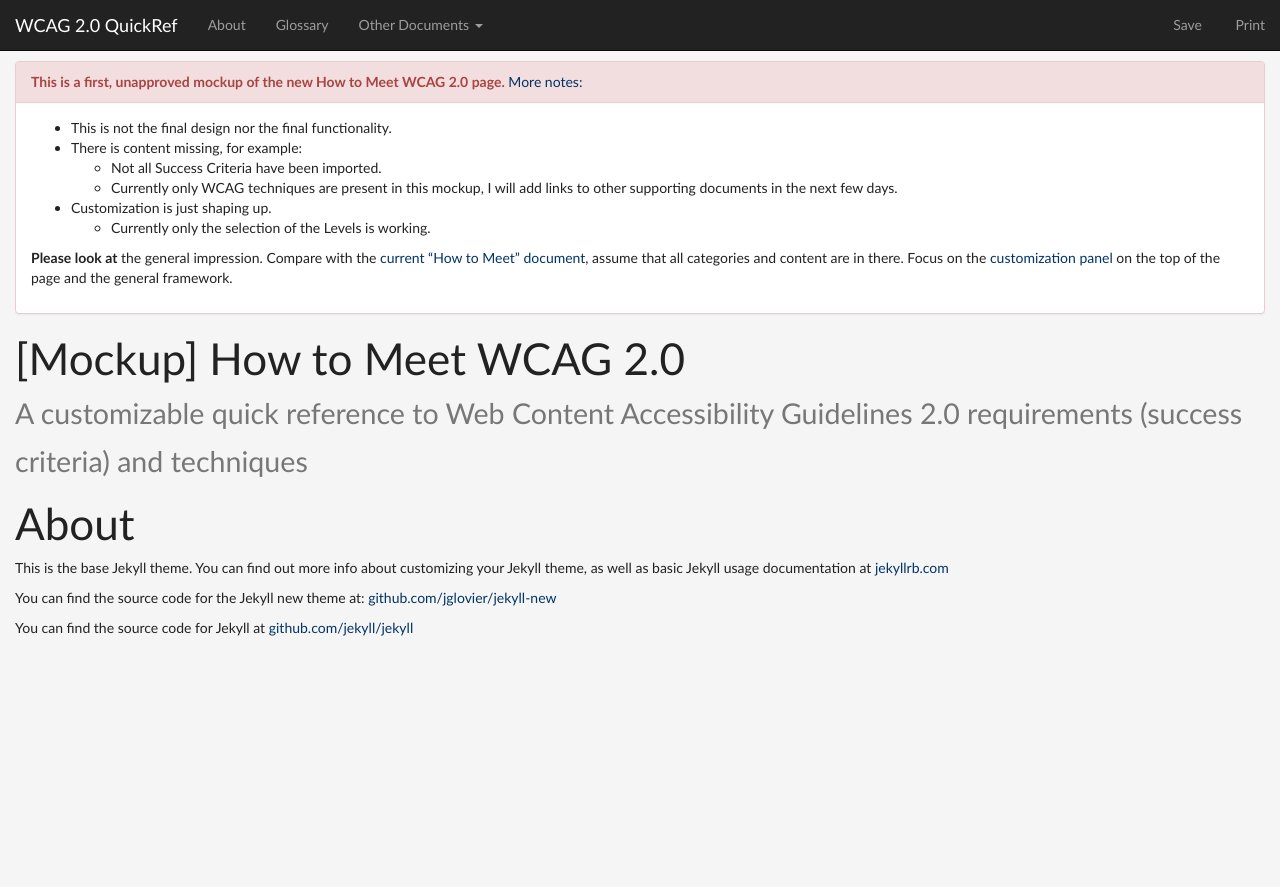
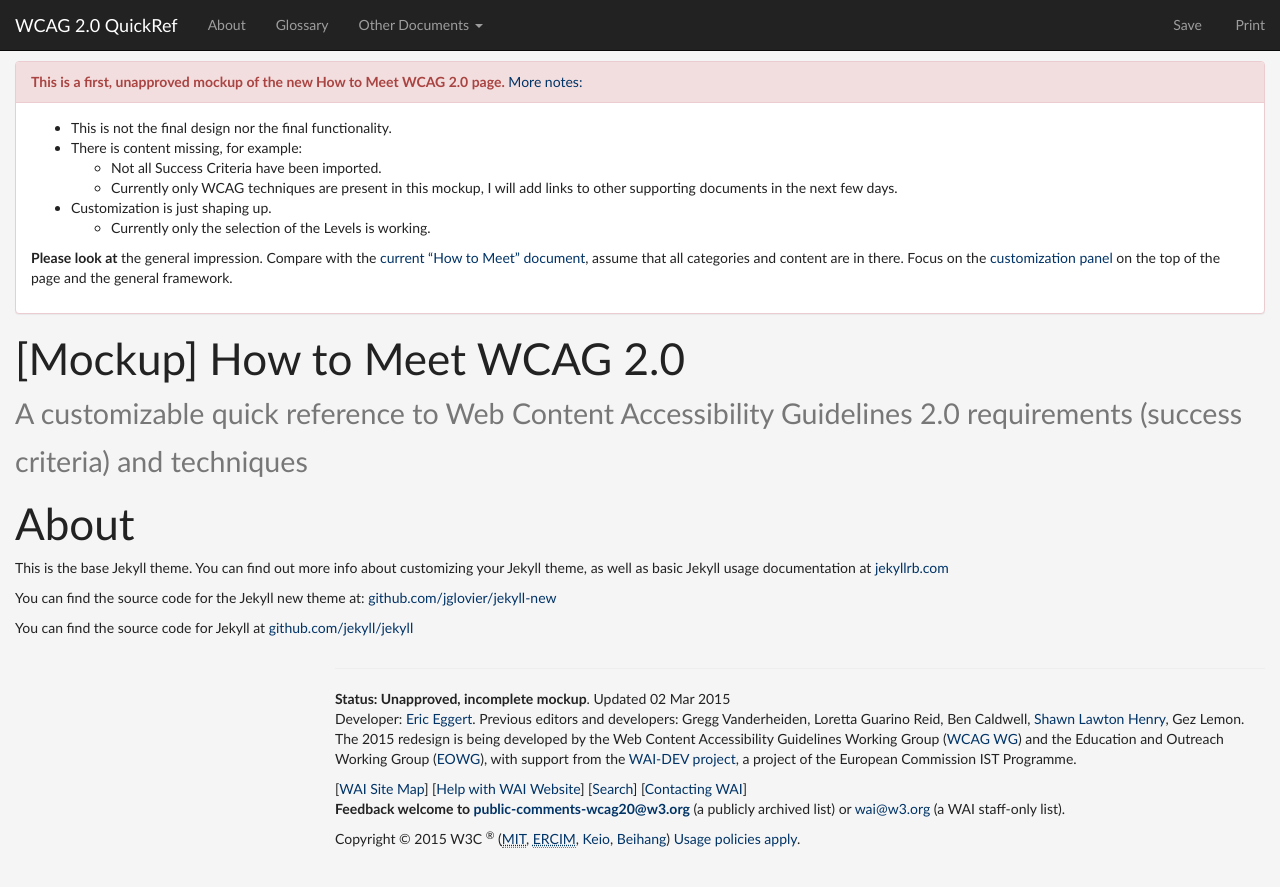
Before and after one commit to w3c/wai-wcag-quickref, a Jekyll site: the page built from about.md, in a window 1280 px wide. Shown: the top 887 px of the page. Built offline with Jekyll 4.4.1, drawn with Linux system fonts in a browser that asks for light colours.

Commit message:
Add footer

```diff
--- a/_includes/footer.html
+++ b/_includes/footer.html
@@ -0,0 +1,15 @@
+<footer role="contentinfo" aria-labelledby="wai_footerheading">
+   <hr>
+   <h2 id="wai_footerheading" class="sr-only">Document Information</h2>
+   <p><strong>Status:</strong><strong> Unapproved, incomplete  mockup</strong>. Updated {{ site.time | date:"%d %b %Y" }}<br />
+      Developer: <a href="http://www.w3.org/People/yatil/">Eric Eggert</a>. Previous editors and developers: Gregg Vanderheiden, Loretta Guarino Reid, Ben Caldwell, <a href="http://www.w3.org/People/Shawn/">Shawn Lawton Henry</a>, Gez Lemon. The 2015 redesign is being developed by the Web Content Accessibility Guidelines Working Group (<a href="http://www.w3.org/WAI/GL/">WCAG WG</a>) and the Education and Outreach Working Group (<a href="http://www.w3.org/WAI/EO/">EOWG</a>),  with support from the <a href="http://www.w3.org/WAI/DEV/">WAI-DEV project</a>, a project of the European Commission IST Programme.</p>
+   <div class="footer-nav">
+      <p>[<a href="http://www.w3.org/WAI/sitemap.html">WAI Site Map</a>] [<a href="http://www.w3.org/WAI/sitehelp.html">Help with WAI Website</a>] [<a href="http://www.w3.org/WAI/search.php">Search</a>] [<a href="/WAI/contacts">Contacting WAI</a>]<br />
+         <strong>Feedback welcome to <a href="mailto:public-comments-wcag20@w3.org?subject=QuickRef_Redesign">public-comments-wcag20@w3.org</a></strong> (a publicly archived list) or <a href="mailto:wai@w3.org">wai@w3.org</a> (a WAI staff-only list).</p>
+   </div>
+   <!-- end footer-nav -->
+   <div class="copyright">
+      <p>Copyright &#xA9; 2015 W3C <sup>&#xAE;</sup> (<a href="http://www.csail.mit.edu/"><abbr title="Massachusetts Institute of Technology">MIT</abbr></a>, <a href="http://www.ercim.eu/"><abbr title="European Research Consortium for Informatics and Mathematics">ERCIM</abbr></a>, <a href="http://www.keio.ac.jp/">Keio</a>, <a href="http://ev.buaa.edu.cn/">Beihang</a>) <a href="/Consortium/Legal/ipr-notice">Usage policies apply</a>.</p>
+   </div>
+   <!-- end copyright -->
+</footer>
--- a/_layouts/default.html
+++ b/_layouts/default.html
@@ -12,8 +12,10 @@
   {% include navigation.html %}
 
     		{{ content }}
+      <div class="row">
+        <div class="col-md-9 col-md-offset-3">{% include footer.html %}</div>
+      </div>
 
-  	  {% include footer.html %}
 
 		</div>
 
```
